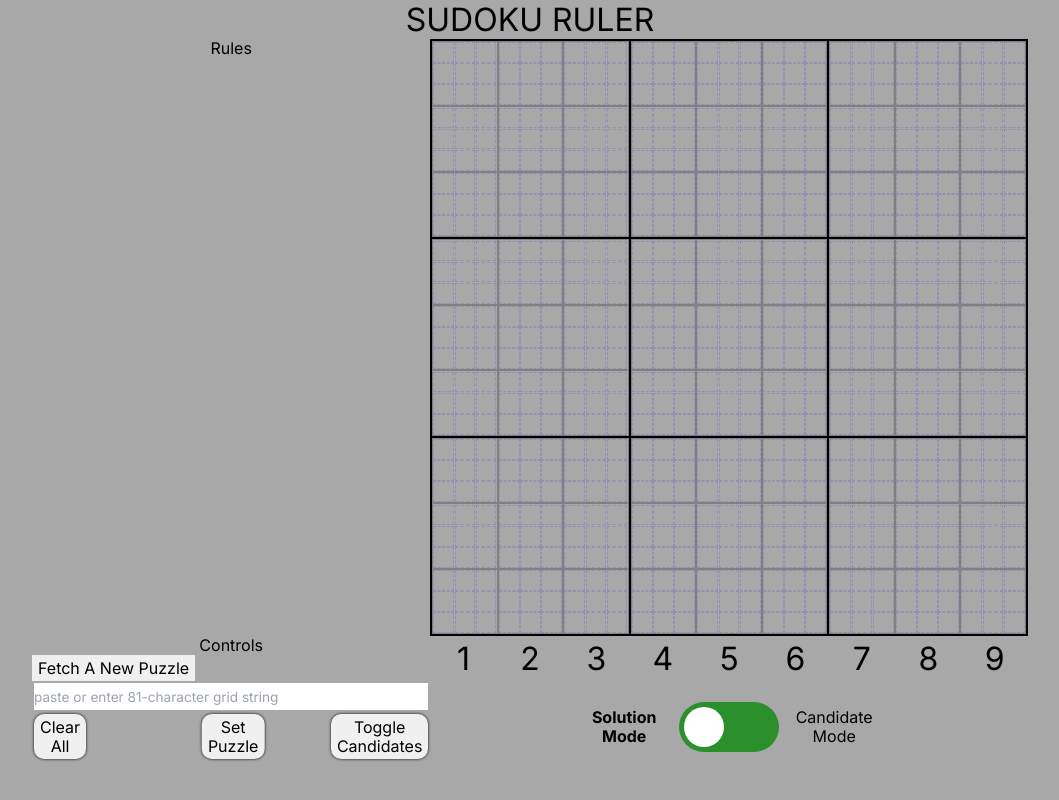
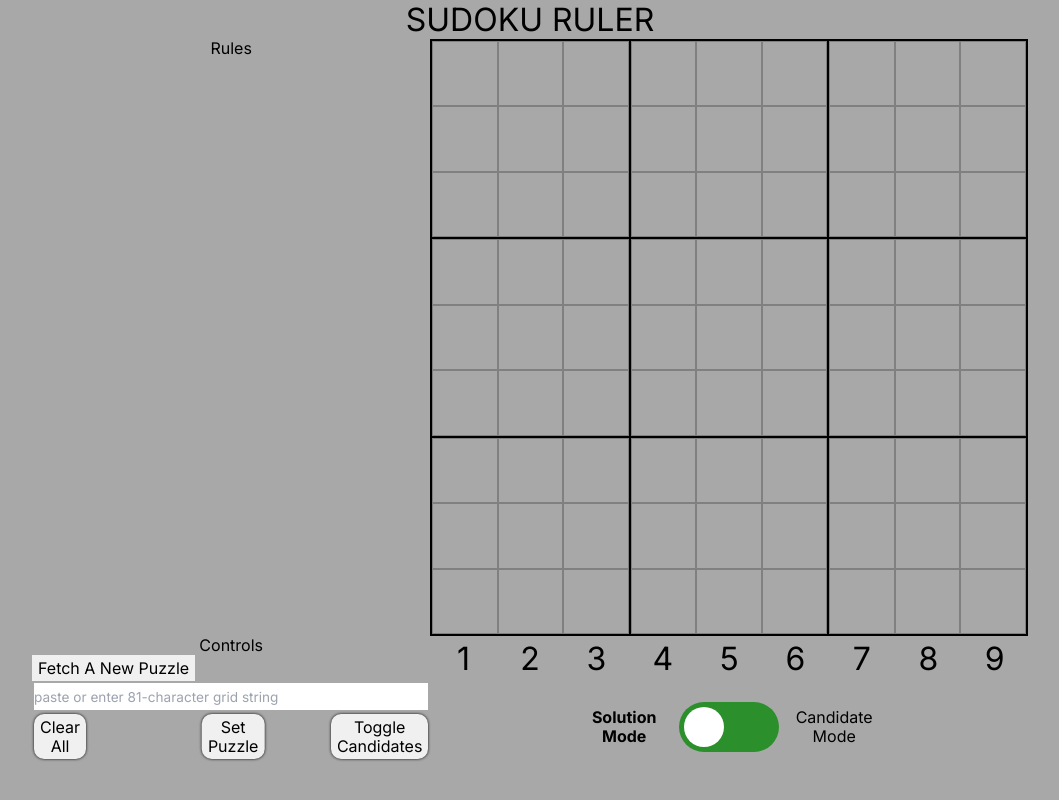
Before and after one commit to TylerHartwell/sudoku, a Next.js app: page / in a window 1280 px wide. Shown: the whole page, without its empty margins (110-1169 px from the left). Built offline with nearby package versions, Linux system fonts and the light colour scheme.

Commit message:
consolidate memo logic

```diff
--- a/src/app/css/style.css
+++ b/src/app/css/style.css
@@ -166,7 +166,7 @@ body {
 }
 
 .entry {
-  font-size: 1em;
+  font-size: 2em;
   display: flex;
   justify-content: center;
   align-items: center;
--- a/src/app/layout.tsx
+++ b/src/app/layout.tsx
@@ -1,22 +1,22 @@
-import type { Metadata } from "next";
-import { Inter } from "next/font/google";
-import "./globals.css";
+import type { Metadata } from "next"
+import { Inter } from "next/font/google"
+import "./globals.css"
 
-const inter = Inter({ subsets: ["latin"] });
+const inter = Inter({ subsets: ["latin"] })
 
 export const metadata: Metadata = {
-  title: "Create Next App",
-  description: "Generated by create next app",
-};
+  title: "Sudoku Ruler",
+  description: "For practice recognizing certain sudoku rules"
+}
 
 export default function RootLayout({
-  children,
+  children
 }: Readonly<{
-  children: React.ReactNode;
+  children: React.ReactNode
 }>) {
   return (
     <html lang="en">
       <body className={inter.className}>{children}</body>
     </html>
-  );
+  )
 }
--- a/src/app/page.tsx
+++ b/src/app/page.tsx
@@ -15,14 +15,12 @@ export default function Page() {
   const [puzzleStringStart, setPuzzleStringStart] = useState("")
   const [puzzleStringCurrent, setPuzzleStringCurrent] = useState("0".repeat(81))
   const [puzzleSolution, setPuzzleSolution] = useState("")
-  const [highlightCandidates, setHighlightCandidates] = useState(0)
+  const [highlightN, setHighlightN] = useState(0)
   const [showCandidates, setShowCandidates] = useState(false)
   const [candidateMode, setCandidateMode] = useState(false)
   const [boardIsSet, setBoardIsSet] = useState(false)
 
   console.log("Page Render")
-  console.log("puzzleStringStart:", puzzleStringStart)
-  console.log("puzzleStringCurrent:", puzzleStringCurrent)
 
   useEffect(() => {
     console.log("useEffect: puzzleStringStart:", puzzleStringStart)
@@ -40,56 +38,39 @@ export default function Page() {
     }
   }, [showCandidates])
 
-  const allBoxes = useMemo(() => {
-    const matrix = newZeroMatrix()
-    for (let boxIndex = 0; boxIndex < 9; boxIndex++) {
-      for (let squareIndex = 0; squareIndex < 9; squareIndex++) {
-        const squareId = (squareIndex % 3) + Math.floor(squareIndex / 3) * 9 + Math.floor(boxIndex / 3) * 27 + (boxIndex % 3) * 3
-        matrix[boxIndex][squareIndex] = parseInt(puzzleStringCurrent[squareId])
-      }
+  const { allBoxes, allRows, allColumns } = useMemo(() => {
+    const boxesMatrix = newZeroMatrix()
+    const rowsMatrix = newZeroMatrix()
+    const columnsMatrix = newZeroMatrix()
+
+    for (let index = 0; index < 81; index++) {
+      const rowIndex = Math.floor(index / 9)
+      const colIndex = index % 9
+      const boxIndex = Math.floor(rowIndex / 3) * 3 + Math.floor(colIndex / 3)
+
+      const value = parseInt(puzzleStringCurrent[index])
+
+      boxesMatrix[boxIndex][(rowIndex % 3) * 3 + (colIndex % 3)] = value
+      rowsMatrix[rowIndex][colIndex] = value
+      columnsMatrix[colIndex][rowIndex] = value
     }
-    return matrix
-  }, [puzzleStringCurrent])
 
-  const allRows = useMemo(() => {
-    const matrix = newZeroMatrix()
-    for (let rowIndex = 0; rowIndex < 9; rowIndex++) {
-      for (let squareIndex = 0; squareIndex < 9; squareIndex++) {
-        const squareId = rowIndex * 9 + squareIndex
-        matrix[rowIndex][squareIndex] = parseInt(puzzleStringCurrent[squareId])
-      }
+    return {
+      allBoxes: boxesMatrix,
+      allRows: rowsMatrix,
+      allColumns: columnsMatrix
     }
-    return matrix
-  }, [puzzleStringCurrent])
-
-  const allColumns = useMemo(() => {
-    const allColumns = newZeroMatrix()
-    for (let columnIndex = 0; columnIndex < 9; columnIndex++) {
-      for (let squareIndex = 0; squareIndex < 9; squareIndex++) {
-        const squareId = columnIndex + squareIndex * 9
-        allColumns[columnIndex][squareIndex] = parseInt(puzzleStringCurrent[squareId])
-      }
-    }
-    return allColumns
   }, [puzzleStringCurrent])
 
   function resetBoardData() {
     setBoardIsSet(false)
     setCandidateMode(false)
     setShowCandidates(false)
-    setHighlightCandidates(0)
+    setHighlightN(0)
     setPuzzleStringStart("")
     setPuzzleStringCurrent("0".repeat(81))
     setPuzzleSolution("")
   }
-
-  // let boardState = {
-  //   start: puzzleStringStart,
-  //   current: puzzleStringCurrent,
-  //   get boxes() {
-  //     return [puzzleStringCurrent[0]]
-  //   }
-  // }
 
   const truncateAndPad = (inputString: string) => {
     return inputString.slice(0, 81).padEnd(81, "0")
@@ -107,7 +88,7 @@ export default function Page() {
       </section>
       <CandidateContext.Provider
         value={{
-          highlightCandidates,
+          highlightN,
           showCandidates,
           candidateMode,
           puzzleStringStart,
--- a/src/components/FetchPuzzleButton.tsx
+++ b/src/components/FetchPuzzleButton.tsx
@@ -1,6 +1,6 @@
 "use client"
 
-import { ReactNode } from "react"
+import { ReactNode, useState } from "react"
 
 const FetchPuzzleButton = ({
   setPuzzleStringStart,
@@ -13,8 +13,11 @@ const FetchPuzzleButton = ({
   children: ReactNode
   className: string
 }) => {
+  const [loading, setLoading] = useState(false)
+
   const handleClick = async () => {
     try {
+      setLoading(true)
       const response = await fetch("/api/randomPuzzle")
 
       if (!response.ok) {
@@ -27,12 +30,14 @@ const FetchPuzzleButton = ({
       setPuzzleSolution(data.solution)
     } catch (error) {
       console.log("PAGE ERROR: ", error)
+    } finally {
+      setLoading(false)
     }
   }
 
   return (
     <button className={className} onClick={handleClick}>
-      {children}
+      {loading ? "Loading..." : children}
     </button>
   )
 }
--- a/src/components/board/Candidate.tsx
+++ b/src/components/board/Candidate.tsx
@@ -1,6 +1,6 @@
 "use client"
 
-import { useEffect, useRef, useState } from "react"
+import { useEffect, useMemo, useRef, useState } from "react"
 import { useContext } from "react"
 import CandidateContext from "@/contexts/CandidateContext"
 
@@ -10,18 +10,20 @@ interface CandidateProps {
   rowIndex: number
   colIndex: number
   gridSquareIndex: number
+  entryShownValue: string
 }
 
-const Candidate = ({ boxIndex, candidateN, rowIndex, colIndex, gridSquareIndex }: CandidateProps) => {
+const Candidate = ({ boxIndex, candidateN, rowIndex, colIndex, gridSquareIndex, entryShownValue }: CandidateProps) => {
   const [isEliminated, setIsEliminated] = useState(false)
   const toggledByUser = useRef(false)
-  const { highlightCandidates, showCandidates, candidateMode, puzzleStringCurrent, allBoxes, allColumns, allRows } =
+  const { highlightN, showCandidates, candidateMode, puzzleStringCurrent, allBoxes, allColumns, allRows } =
     useContext(CandidateContext)
 
-  const toggleEliminated = () => {
-    toggledByUser.current = !isEliminated
-    setIsEliminated(prevState => !prevState)
-  }
+  const highlight = useMemo(() => {
+    return candidateN === highlightN && showCandidates && !isEliminated ? "highlight" : ""
+  }, [highlightN, showCandidates, isEliminated, candidateN])
+
+  const noPointer = useMemo(() => (!candidateMode ? "no-pointer" : ""), [candidateMode])
 
   useEffect(() => {
     if (
@@ -38,12 +40,16 @@ const Candidate = ({ boxIndex, candidateN, rowIndex, colIndex, gridSquareIndex }
     }
   }, [puzzleStringCurrent, allBoxes, allColumns, allRows, boxIndex, candidateN, colIndex, rowIndex, gridSquareIndex])
 
-  const highlight: string = candidateN == highlightCandidates && showCandidates && !isEliminated ? "highlight" : ""
-  const noPointer: string = !candidateMode ? "no-pointer" : ""
+  const toggleEliminated = () => {
+    toggledByUser.current = !isEliminated
+    setIsEliminated(prevState => !prevState)
+  }
+
+  if ((!showCandidates && !candidateMode) || entryShownValue) return null
 
   return (
     <div className={`candidate ${highlight} ${noPointer}`} onClick={toggleEliminated}>
-      {!isEliminated && (showCandidates || candidateMode) ? candidateN.toString() : ""}
+      {!isEliminated ? candidateN.toString() : ""}
     </div>
   )
 }
--- a/src/components/board/Entry.tsx
+++ b/src/components/board/Entry.tsx
@@ -46,7 +46,7 @@ const Entry = ({ gridSquareIndex, shownValue }: EntryProps) => {
     <div
       ref={entryRef}
       className={`entry ${candidateMode ? "no-pointer" : ""} ${isLocked ? "set" : ""}`}
-      tabIndex={0}
+      tabIndex={gridSquareIndex + 1}
       onClick={handleClick}
       onKeyDown={handleKeyDown}
     >
--- a/src/components/board/Square.tsx
+++ b/src/components/board/Square.tsx
@@ -21,6 +21,7 @@ const Square = ({ boxIndex, boxSquareIndex }: { boxIndex: number; boxSquareIndex
           colIndex={colIndex}
           candidateN={index + 1}
           gridSquareIndex={gridSquareIndex}
+          entryShownValue={shownValue}
         />
       ))}
       <Entry gridSquareIndex={gridSquareIndex} shownValue={shownValue} />
```
